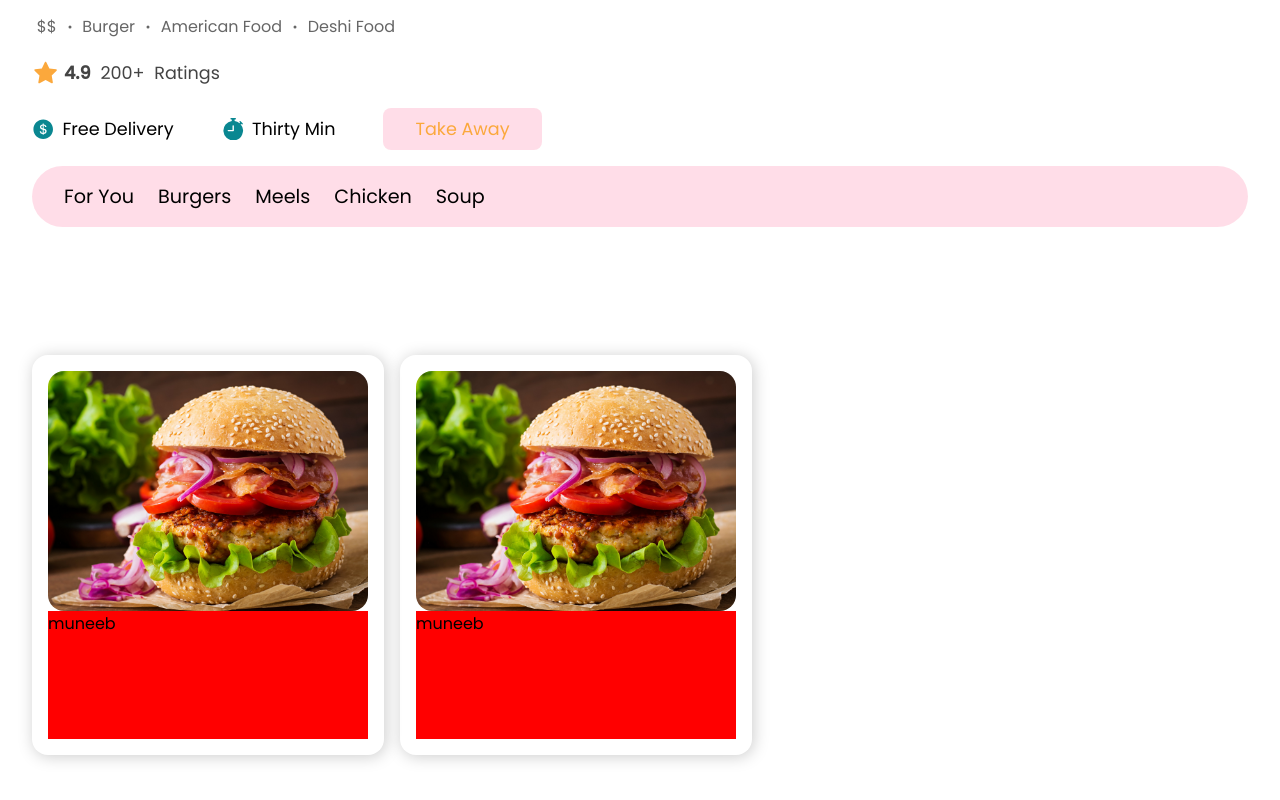
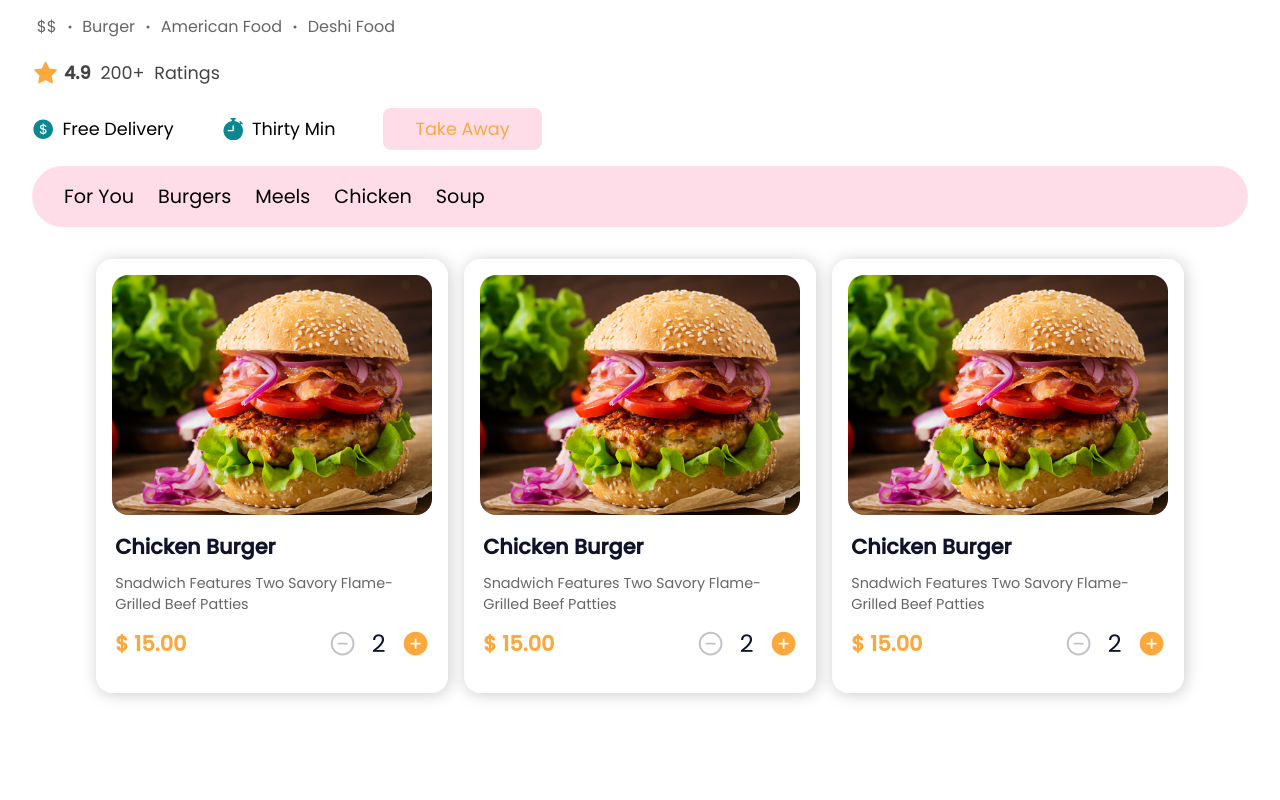
Before and after one commit to Sawar-Nabi/Food-App, a React (Create React App) app: page / in a window 1280 px wide. Shown: the part 522-1322 px from the top of the page. Built offline with nearby package versions, Linux system fonts and the light colour scheme.

Commit message:
opner component design complete

```diff
--- /dev/null
+++ b/src/components/openComponent/CardList.js
@@ -0,0 +1,96 @@
+import React from "react";
+import styled from "styled-components";
+import { Constant } from "../../constants";
+import listImage from "../../media/listContent.jpg";
+import { AiFillPlusCircle, AiOutlineMinusCircle } from "react-icons/ai";
+
+const { Fonts, Colors, Flex, CardListStyle } = Constant;
+
+const CardList = () => {
+  return (
+    <Section>
+      <div className="card_list">
+        <div className="card_list_icon">
+          <img src={listImage} alt="" />
+        </div>
+        <div className="card_list_content">
+          <h1>chicken burger</h1>
+          <p>snadwich features two savory flame-grilled beef patties</p>
+          <div className="card_Price_Tag">
+            <h3>$ 15.00</h3>
+            <button>
+              <AiOutlineMinusCircle className="add_Icon" />
+            </button>
+            <span>2</span>
+            <button>
+              <AiFillPlusCircle className="add_Icon" />
+            </button>
+          </div>
+        </div>
+      </div>
+    </Section>
+  );
+};
+
+export default CardList;
+const Section = styled.div`
+  .card_list {
+    ${CardListStyle}
+
+    .card_list_icon {
+      height: 15rem;
+      width: 20rem;
+      img {
+        height: inherit;
+        width: inherit;
+        border-radius: 1rem;
+        object-fit: cover;
+      }
+    }
+    .card_list_content {
+      width: 20rem;
+      padding: 1rem 0.2rem;
+      text-transform: capitalize;
+      h1 {
+        color: ${Colors.helperColor};
+        font-size: 1.3rem;
+      }
+      p {
+        margin: 0.7rem 0;
+        color: ${Colors.terteryColor2};
+        font-size: 0.9rem;
+      }
+      .card_Price_Tag {
+        ${Flex};
+        justify-content: space-between;
+        gap: 1rem;
+        color: ${Colors.secondaryColor};
+        h3 {
+          flex: 3;
+          font-size: 1.3rem;
+        }
+        button {
+          font-size: 1.7rem;
+          align-self: baseline;
+          align-self: center;
+          justify-self: center;
+          border: none;
+          background-color: transparent;
+          ${Flex}
+          cursor: pointer;
+          &:last-of-type {
+            color: ${Colors.secondaryColor};
+
+          }
+          &:first-of-type {
+            color: ${Colors.terteryColor};
+          }
+        }
+        span {
+          color: ${Colors.helperColor};
+          font-size: 1.5rem;
+        }
+      }
+    }
+  }
+`;
--- a/src/components/openComponent/OpenComponent.jsx
+++ b/src/components/openComponent/OpenComponent.jsx
@@ -1,13 +1,13 @@
 import React from "react";
 import styled from "styled-components";
 import bannerImage from "../../media/openBanner.jpg";
-import listImage from "../../media/listContent.jpg";
 import { BsFillBookmarkFill, BsDot, BsFillStopwatchFill } from "react-icons/bs";
 import { AiFillStar, AiFillDollarCircle } from "react-icons/ai";
 import { Constant } from "../../constants";
 import { Link } from "react-router-dom";
+import CardList from "./CardList";
 
-const { Fonts, Colors, Flex, CardList } = Constant;
+const { Fonts, Colors, Flex, CardListStyle } = Constant;
 
 const OpenComponent = () => {
   return (
@@ -65,19 +65,11 @@ const OpenComponent = () => {
             </li>
           </ul>
         </div>
-      </div>
         <div className="open_container_card">
-        <div className="card_list">
-          <div className="card_list_icon">
-            <img src={listImage} alt="" />
-          </div>
-          <div className="card_list_content">muneeb</div>
-        </div>
-        <div className="card_list">
-          <div className="card_list_icon">
-            <img src={listImage} alt="" />
-          </div>
-          <div className="card_list_content">muneeb</div>
+          <CardList />
+          <CardList />
+          <CardList />
+
         </div>
       </div>
     </Section>
@@ -204,32 +196,13 @@ const Section = styled.section`
         }
       }
     }
-  }
     .open_container_card {
-    padding: 2rem;
+      padding: 2rem 0;
       background-color: #fff;
       ${Flex}
       flex-wrap: wrap;
+      justify-content: center;
       gap: 1rem;
-
-    .card_list {
-      ${CardList}
-
-
-      .card_list_icon {
-        height: 15rem;
-        width: 20rem;
-        img {
-          height: inherit;
-          width: inherit;
-          border-radius: 1rem;
-          object-fit: cover;
-        }
-      }
-      .card_list_content {
-        height: 8rem;
-        background-color: red;
-      }
     }
   }
 `;
--- a/src/constants/ReusableCode.js
+++ b/src/constants/ReusableCode.js
@@ -4,9 +4,13 @@ export const Flex = css`
    display: flex;
    align-items: center;
 `;
-export const CardList = css`
+export const CardListStyle = css`
 padding: 1rem;
 box-shadow: .1rem .1rem 1rem #ccc;
-margin-top:1rem;
+margin-bottom:1rem;
 border-radius: 1rem;
 `;
+export const Grid = css`
+display: grid;
+place-items: center;
+`;
--- a/src/constants/index.js
+++ b/src/constants/index.js
@@ -1,10 +1,11 @@
 import { Fonts } from "./Fonts";
 import { Colors } from "./Colors";
-import {Flex, CardList} from "./ReusableCode"
+import {Flex, CardListStyle,Grid} from "./ReusableCode"
 
 export const Constant = {
   Fonts,
   Colors,
   Flex,
-  CardList,
+  CardListStyle,
+  Grid,
 };
```
Lines whose indentation alone changed are shown as unchanged.
